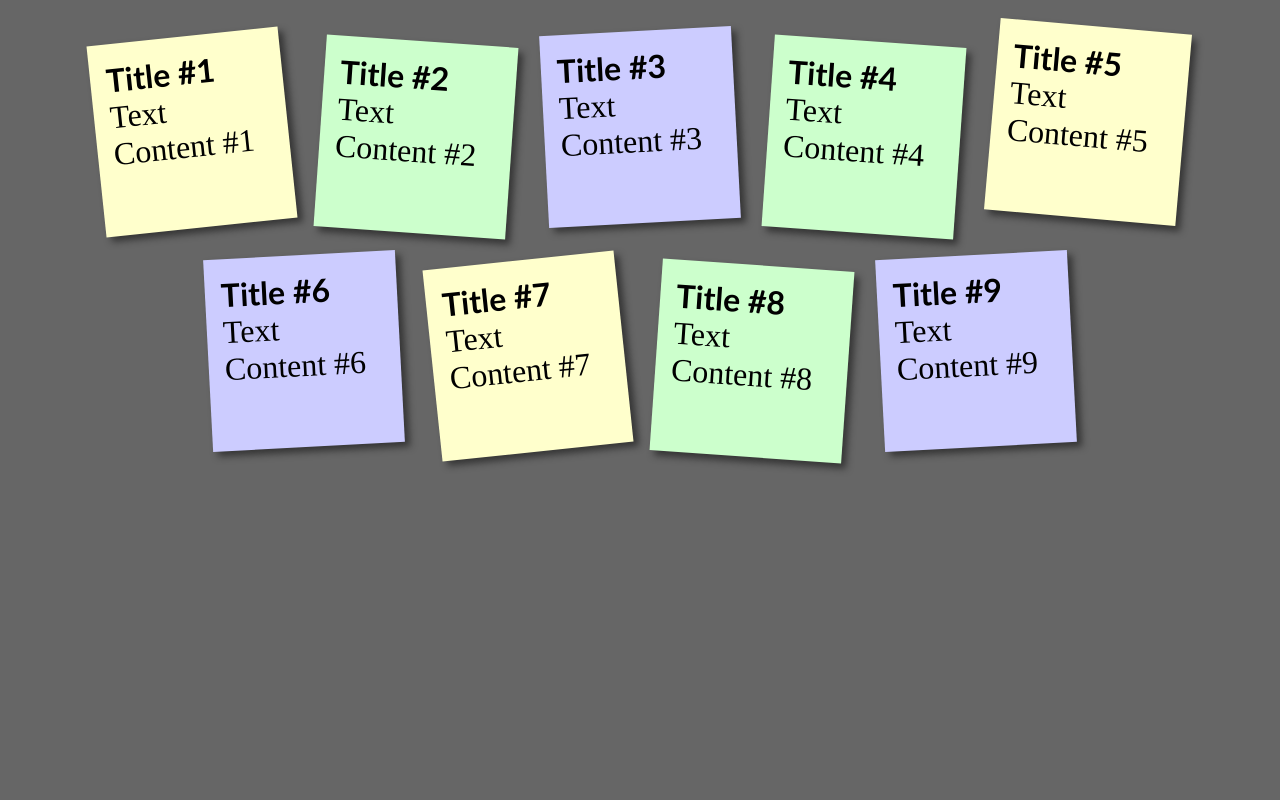
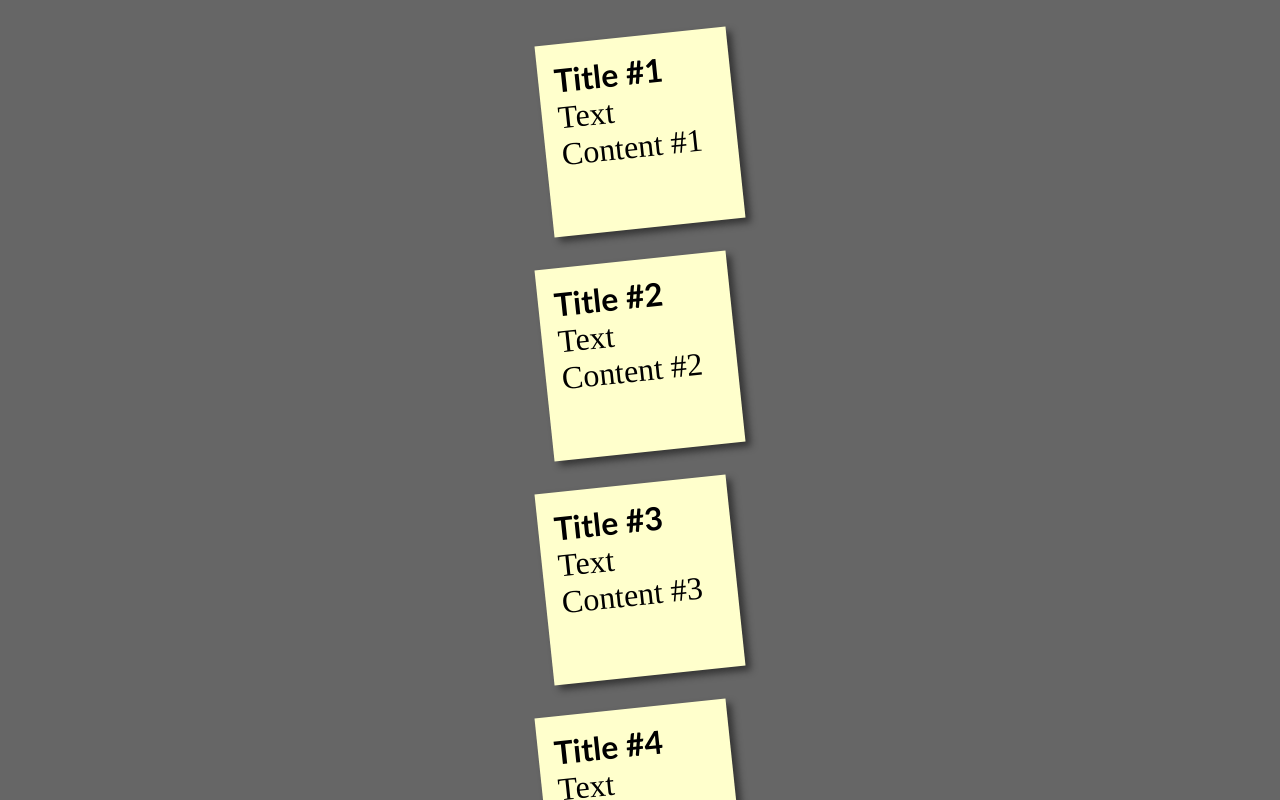
Before and after one commit to 0xhsn1/react-training, a React (Create React App) app in the folder dive-into-react-world/: page / in a window 1280 px wide. Shown: the top 800 px of the page. Built offline with nearby package versions, Linux system fonts and the light colour scheme.

Commit message:
list rendering using prop system

```diff
--- /dev/null
+++ b/dive-into-react-world/src/components/Note.jsx
@@ -0,0 +1,12 @@
+const Note = ({ noteLink, noteTitle, noteParagraph }) => {
+  return (
+    <li>
+      <a href={noteLink}>
+        <h2>{noteTitle}</h2>
+        <p>{noteParagraph}</p>
+      </a>
+    </li>
+  );
+};
+
+export default Note;
--- a/dive-into-react-world/src/components/StickyNote.jsx
+++ b/dive-into-react-world/src/components/StickyNote.jsx
@@ -1,28 +1,31 @@
+import Note from "./Note";
+
 const noteData = [
-  {id:1, link: '/' ,title:'Title #1' ,paragraph:'Text Content #1'},
-  {id:1, link: '/' ,title:'Title #2' ,paragraph:'Text Content #2'},
-  {id:1, link: '/' ,title:'Title #3' ,paragraph:'Text Content #3'},
-  {id:1, link: '/' ,title:'Title #4' ,paragraph:'Text Content #4'},
-  {id:1, link: '/' ,title:'Title #5' ,paragraph:'Text Content #5'},
-  {id:1, link: '/' ,title:'Title #6' ,paragraph:'Text Content #6'},
-  {id:1, link: '/' ,title:'Title #7' ,paragraph:'Text Content #7'},
-  {id:1, link: '/' ,title:'Title #8' ,paragraph:'Text Content #8'},
-  {id:1, link: '/' ,title:'Title #9' ,paragraph:'Text Content #9'},
-]
+  { id: 1, link: "/", title: "Title #1", paragraph: "Text Content #1" },
+  { id: 2, link: "/", title: "Title #2", paragraph: "Text Content #2" },
+  { id: 3, link: "/", title: "Title #3", paragraph: "Text Content #3" },
+  { id: 4, link: "/", title: "Title #4", paragraph: "Text Content #4" },
+  { id: 5, link: "/", title: "Title #5", paragraph: "Text Content #5" },
+  { id: 6, link: "/", title: "Title #6", paragraph: "Text Content #6" },
+  { id: 7, link: "/", title: "Title #7", paragraph: "Text Content #7" },
+  { id: 8, link: "/", title: "Title #8", paragraph: "Text Content #8" },
+  { id: 9, link: "/", title: "Title #9", paragraph: "Text Content #9" },
+];
 
 const StickyNote = () => {
   return (
-    <ul>
+    <>
       {noteData.map((note) => (
-  <li key={note.id}>
-    <a href={note.link} contenteditable>
-      <h2>{note.title}</h2>
-      <p>{note.paragraph}</p>
-    </a>
-  </li>
+        <ul key={note.id}>
+          <Note
+            noteLink={note.link}
+            noteTitle={note.title}
+            noteParagraph={note.paragraph}
+          />
+        </ul>
       ))}
-  </ul>
-  )
-}
+    </>
+  );
+};
 
-export default StickyNote
+export default StickyNote;
```
